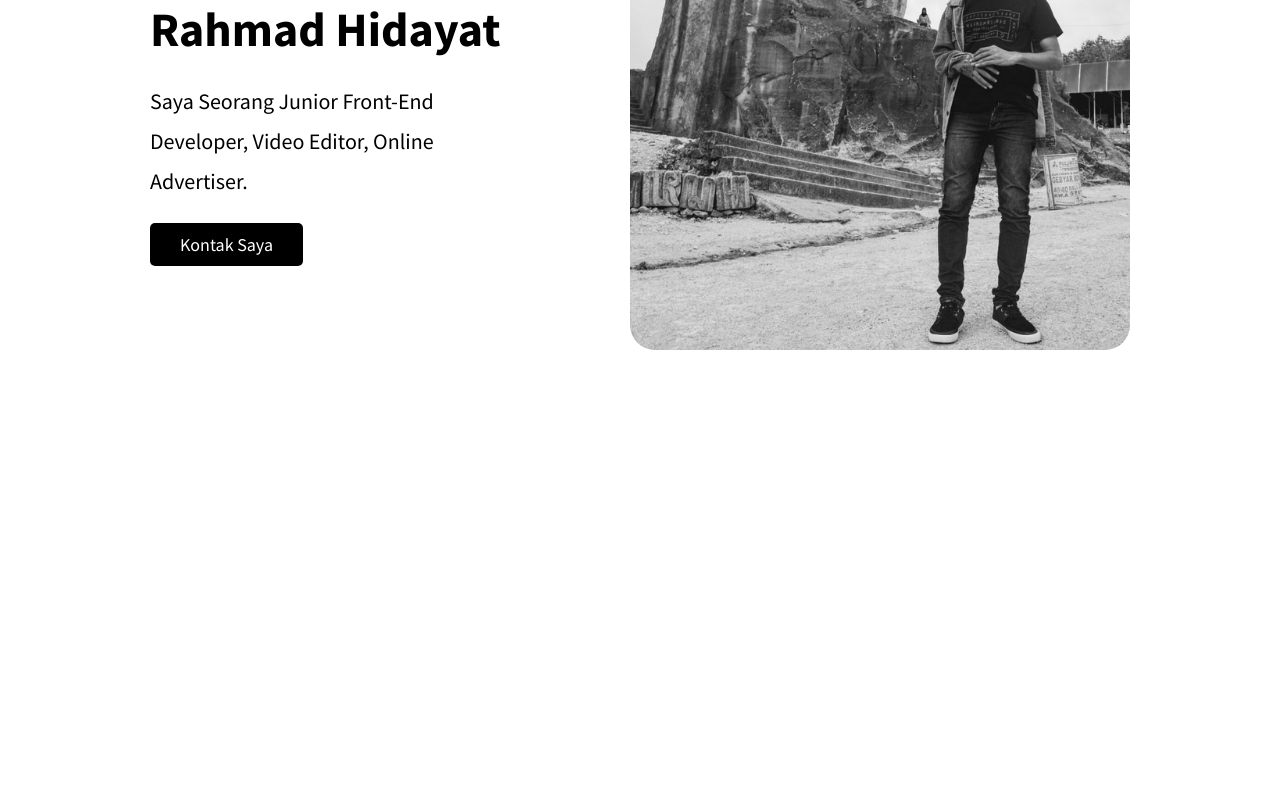
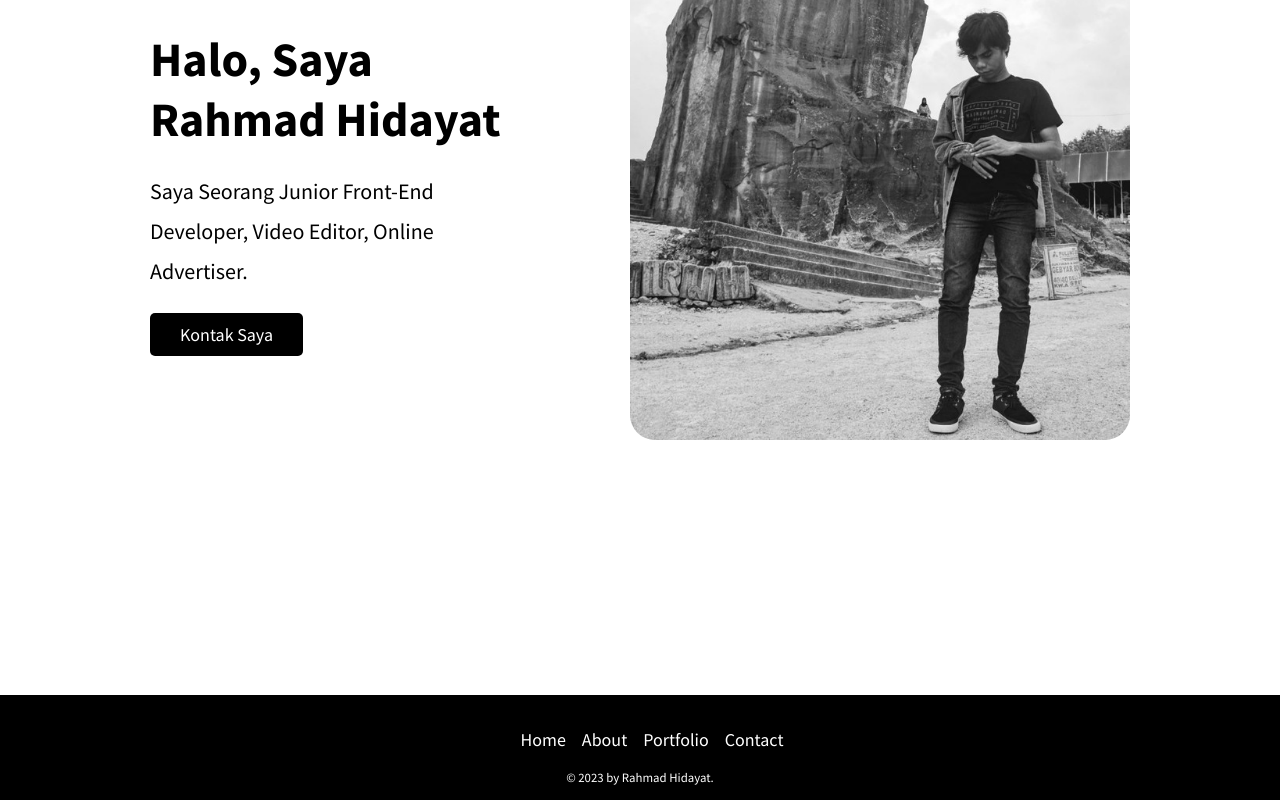
Before and after one commit to 00Rahmad00/My-personal-website, a Next.js app: page / in a window 1280 px wide. Shown: the part 359-1159 px from the top of the page. Before the commit the page ends 822 px from the top, so only its background shows below. Built offline with nearby package versions, Linux system fonts and the light colour scheme.

Commit message:
change a lot

```diff
--- /dev/null
+++ b/components/footer.js
@@ -0,0 +1,29 @@
+import Link from "next/link";
+
+function Footer() {
+  return (
+    <footer className="footer">
+
+      <nav className="footer__nav">
+        <ul>
+          <li>
+            <Link href="/">Home</Link>
+          </li>
+          <li>
+            <Link href="/about">About</Link>
+          </li>
+          <li>
+            <Link href="/portfolio">Portfolio</Link>
+          </li>
+          <li>
+            <Link href="/contact">Contact</Link>
+          </li>
+        </ul>
+      </nav>
+      <div className="footer__text">© 2023 by Rahmad Hidayat.</div>
+    </footer>
+  );
+}
+
+
+export default Footer;
--- a/components/navbar.js
+++ b/components/navbar.js
@@ -16,9 +16,14 @@ const  navs = [
         <Link href="/" className="Logo">Rahmad.</Link>
 
         <ul className="nav-links">
-  {navs.map((nav, index) => (
-    <li key={index}><Link href={nav.href} className={`nav-item ${ router.pathname == nav.href ?  'active' : ''}`}>{nav.text}</Link></li>
+{navs.map((nav, index) => (
+  <li key={index}>
+    <Link href={nav.href} className={`nav-item ${router.pathname === nav.href ? 'active' : ''}`}>
+      {nav.text}
+    </Link>
+  </li>
 ))}
+
         </ul>
       </div>
      </nav>
--- a/pages/contact.js
+++ b/pages/contact.js
@@ -1,5 +1,6 @@
 import Navbar from "../components/navbar";
 import Head from "next/head";
+import Footer from "../components/Footer";
 
 function Contact(){
     return(
@@ -23,6 +24,8 @@ function Contact(){
 		      </div>
 	      </div>
 			</section>
+
+         <Footer />
 		</>
 	);
 }
--- a/pages/index.js
+++ b/pages/index.js
@@ -3,6 +3,7 @@ import Navbar from "../components/navbar";
 import Head  from "next/head";
 import Image from "next/image";
 import Profile from "../public/profile.jpeg";
+import Footer from "../components/Footer";
 
 
 function Home() {
@@ -28,6 +29,9 @@ function Home() {
           </div>
          </div>
      </section>
+
+       <Footer />
+
    </>
   );
 }
--- a/pages/portfolio.js
+++ b/pages/portfolio.js
@@ -3,6 +3,7 @@ import Head from "next/head";
 import Image from "next/image";
 import Project1 from "../public/1.jpg";
 import Project2 from "../public/2.jpg";
+import Footer from "../components/Footer";
 
 function Portfolio(){
     return(
@@ -36,6 +37,8 @@ function Portfolio(){
 		</div>
 	        </div>
 			</section>
+
+               <Footer />
 		</>
 	);
 }
--- a/styles/app.scss
+++ b/styles/app.scss
@@ -3,6 +3,7 @@
 body{
 	font-family: Source Sans Pro, sans-serif;
 	font-size: 18px;
+	margin: 0;
 }
 
 .container{
@@ -13,7 +14,7 @@ body{
 
 .navbar{
 
-	margin-top: 50px;
+	margin-top: 70px;
 
 	.container{
 		display: flex;
@@ -70,13 +71,15 @@ body{
 }
 
 .hero{
-	padding-top: 100px;
+	padding-top: 170px;
 	padding-bottom: 100px;
+	margin-bottom: 100px;
 
 
 	 .container{
 		display: flex;
 		align-items: center;
+		margin-bottom: 50px;
 
 	 }
 
@@ -165,3 +168,35 @@ body{
 		padding-bottom: 10px;
 	}
 }
+
+
+.footer {
+  background-color: black;
+  color: white;
+  padding: 15px;
+  text-align: center;
+  bottom: 0;
+}
+
+.footer__nav {
+  display: flex;
+  justify-content: center;
+}
+
+.footer__nav ul {
+  list-style: none;
+  display: flex;
+}
+
+.footer__nav li {
+  margin-right: 1rem;
+}
+
+.footer__nav a {
+  color: white;
+  text-decoration: none;
+}
+
+.footer__text {
+  font-size: 0.8rem;
+}
```
Also changed, not shown: pages/about.js (+16 -1 lines).
